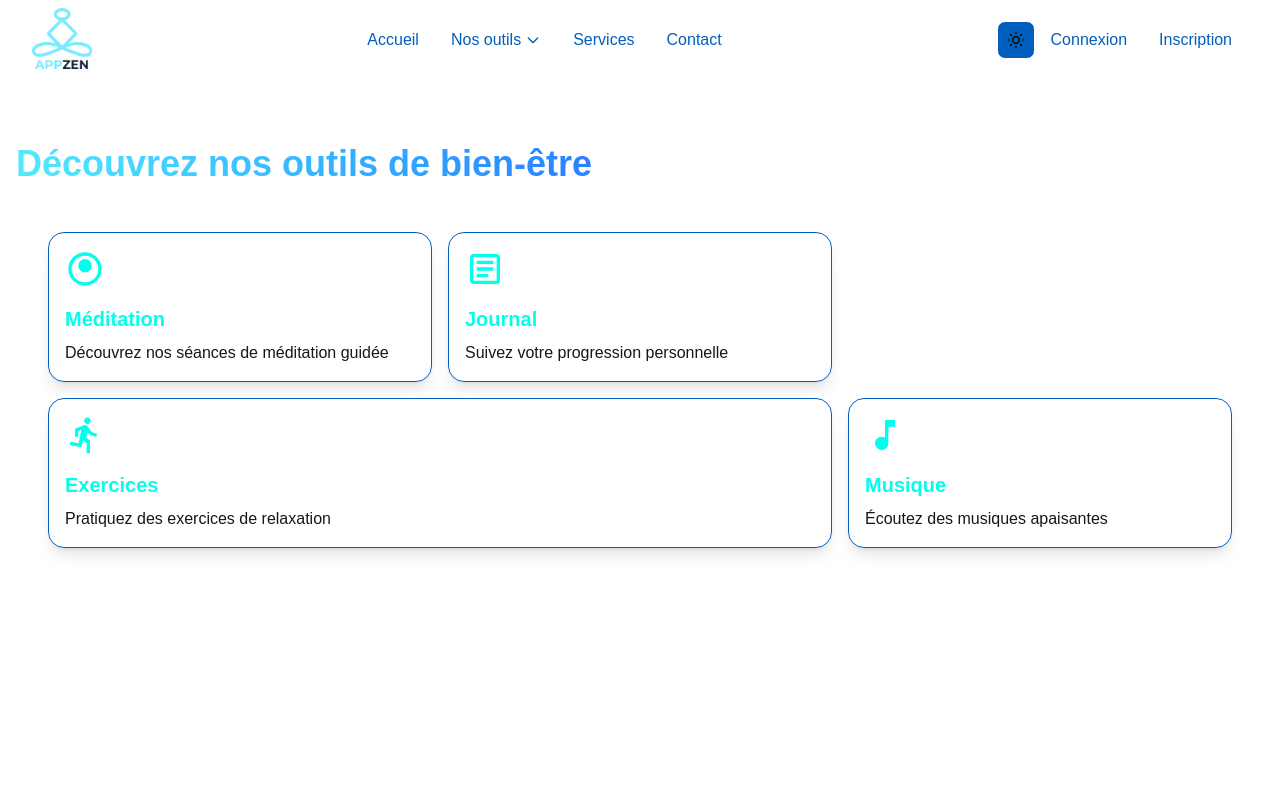
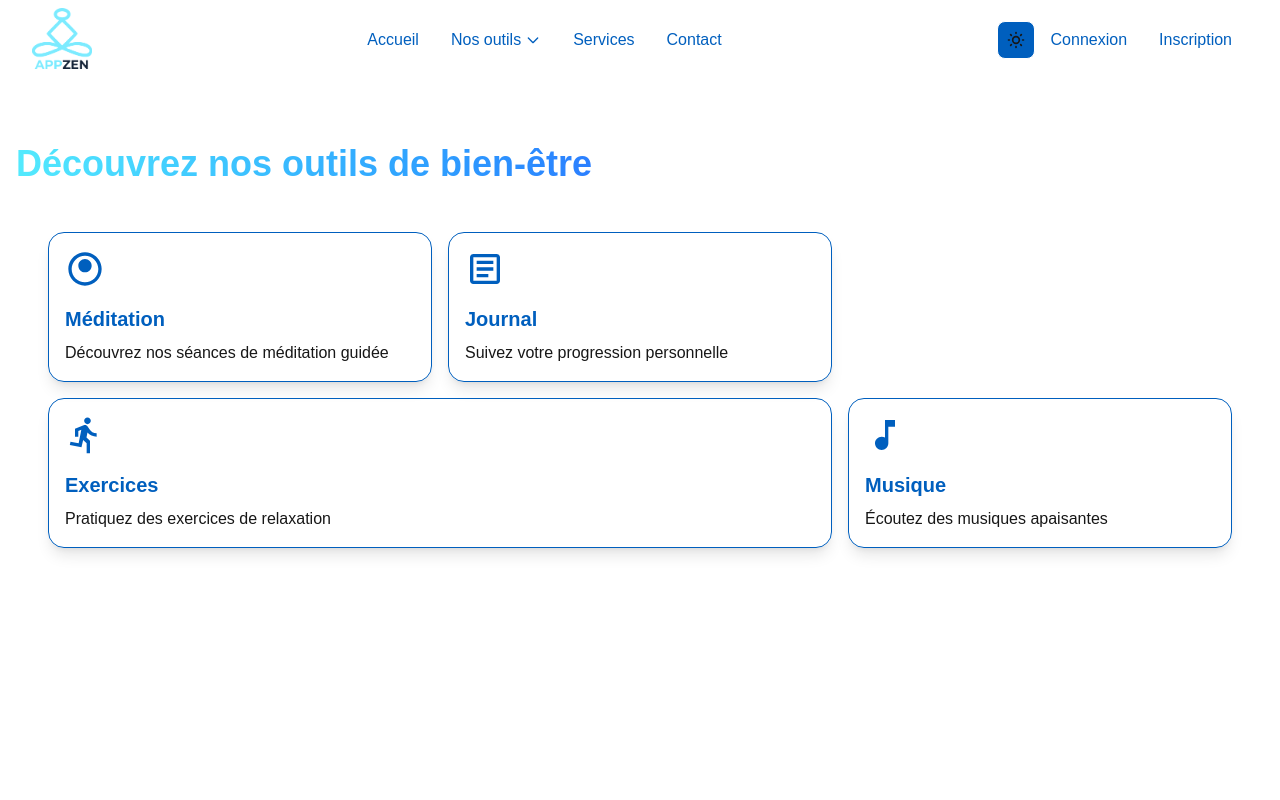
Before and after one commit to CronosV2/cesi-zen, a Next.js app in the folder cesi-zen-code/frontend/: page / in a window 1280 px wide. Shown: the top 800 px of the page. Built offline with nearby package versions, Linux system fonts and the light colour scheme; a web font is replaced by a local one.

Commit message:
Replace hardcoded color with primary color variable in BentoGrid component

```diff
--- a/cesi-zen-code/frontend/src/components/BentoGrid.tsx
+++ b/cesi-zen-code/frontend/src/components/BentoGrid.tsx
@@ -59,16 +59,16 @@ export default function BentoGrid() {
           <Link
             key={tool.href}
             href={tool.href}
-            className={`group relative overflow-hidden rounded-2xl bg-card/50 border border-border p-4 shadow-lg transition-all duration-300 hover:shadow-xl hover:shadow-[#00ffec]/20 ${tool.className}`}
+            className={`group relative overflow-hidden rounded-2xl bg-card/50 border border-border p-4 shadow-lg transition-all duration-300 hover:shadow-xl hover:shadow-primary/20 ${tool.className}`}
           >
             <div className="relative z-10">
-              <div className="text-[#00ffec] mb-4">{tool.icon}</div>
-              <h3 className="text-xl font-semibold mb-2 text-[#00ffec] group-hover:text-blue-500 transition-colors">
+              <div className="text-primary mb-4">{tool.icon}</div>
+              <h3 className="text-xl font-semibold mb-2 text-primary group-hover:text-blue-500 transition-colors">
                 {tool.title}
               </h3>
               <p className="text-foreground">{tool.description}</p>
             </div>
-            <div className="absolute inset-0 bg-gradient-to-br from-[#00ffec]/0 to-[#00ffec]/0 group-hover:from-[#00ffec]/10 group-hover:to-[#00ffec]/10 transition-all duration-300" />
+            <div className="absolute inset-0 bg-gradient-to-br from-primary/0 to-primary/0 group-hover:from-primary/10 group-hover:to-primary/10 transition-all duration-300" />
           </Link>
         ))}
       </div>
```
